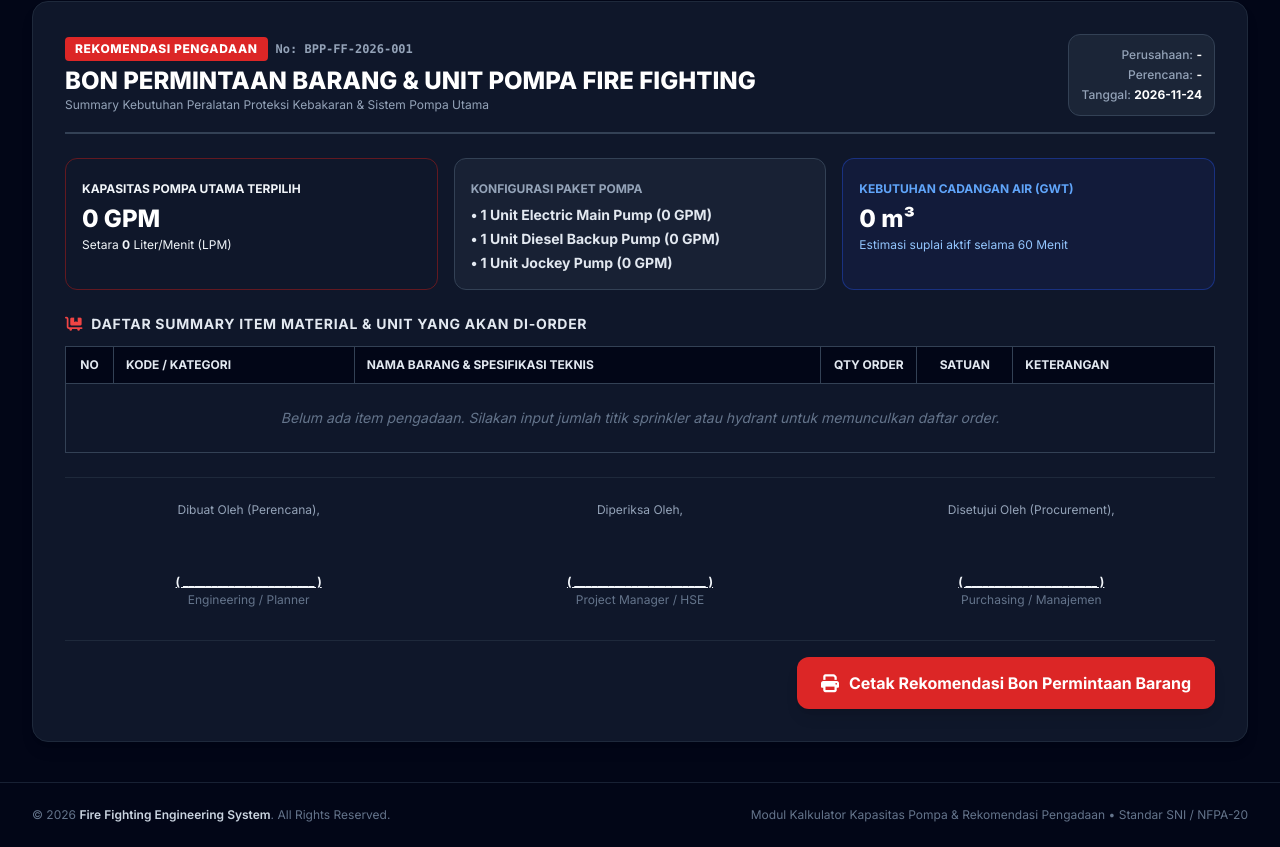
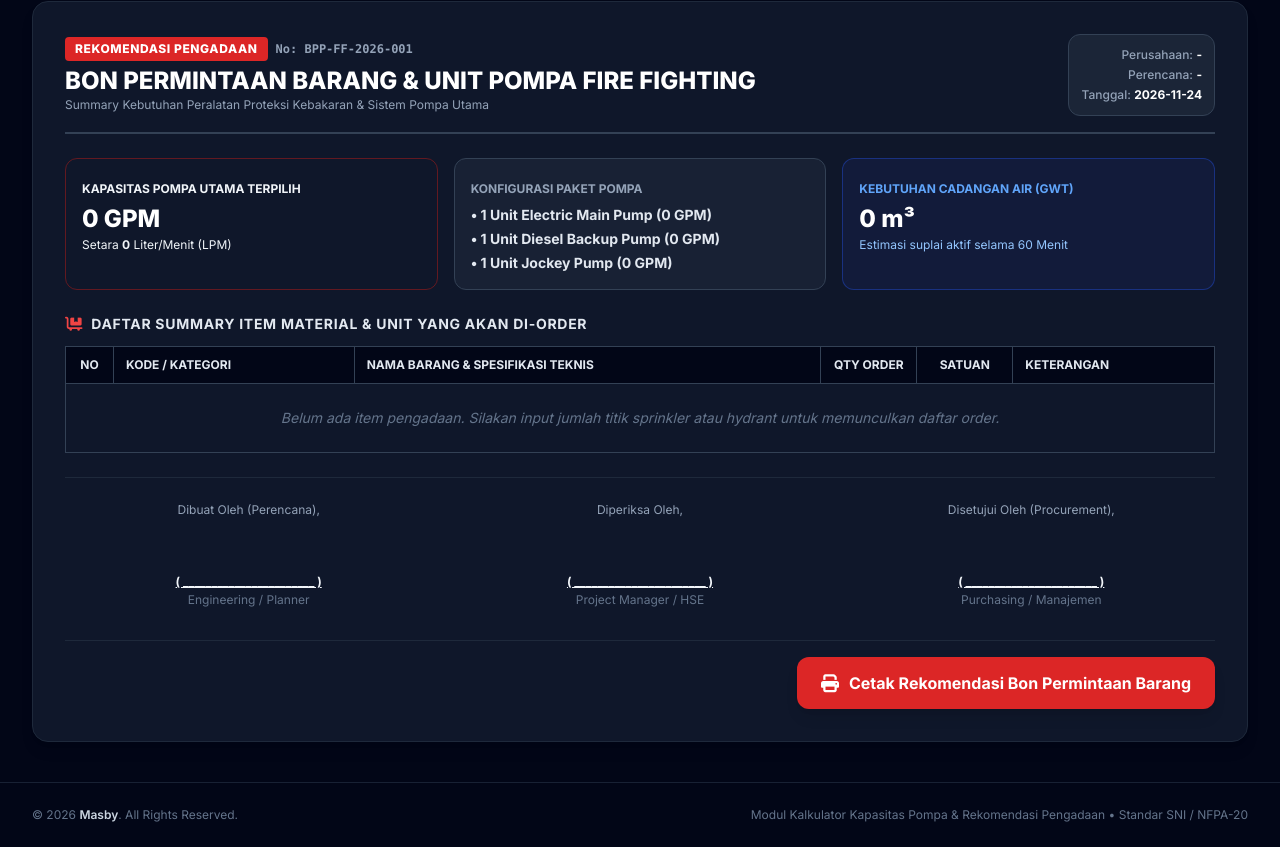
Before and after one commit to hasbykl00-ship-it/SmartCalc, a plain HTML site: page index.html in a window 1280 px wide. Shown: the part 1287-2134 px from the top of the page. Drawn offline with nearby package versions, Linux system fonts and the light colour scheme.

Commit message:
Update index.html

```diff
--- a/index.html
+++ b/index.html
@@ -529,7 +529,7 @@
 
     <!-- Footer Copyright -->
     <footer class="max-w-7xl mx-auto px-4 sm:px-6 lg:px-8 py-6 mt-4 border-t border-slate-800/80 text-center sm:flex sm:items-center sm:justify-between text-xs text-slate-500 no-print">
-        <p>&copy; <span id="copyrightYear">2026</span> <span id="copyrightCompany" class="text-slate-300 font-semibold">Fire Fighting Engineering System</span>. All Rights Reserved.</p>
+        <p>&copy; <span id="copyrightYear">2026</span> <span id="copyrightCompany" class="text-slate-300 font-semibold">Masby</span>. All Rights Reserved.</p>
         <p class="mt-1 sm:mt-0">Modul Kalkulator Kapasitas Pompa & Rekomendasi Pengadaan &bull; Standar SNI / NFPA-20</p>
     </footer>
 
@@ -635,7 +635,7 @@
             document.getElementById('printDocDate').textContent = docDate;
 
             document.getElementById('signPlannerName').textContent = planner !== '-' ? `( ${planner} )` : '( _______________________ )';
-            document.getElementById('copyrightCompany').textContent = company !== '-' ? company : 'Fire Fighting Engineering System';
+            document.getElementById('copyrightCompany').textContent = company !== '-' ? company : 'Masby';
         }
 
         // Pembulatan Kapasitas Pompa ke Standar Pasar (NFPA-20 Pump Ratings)
```
